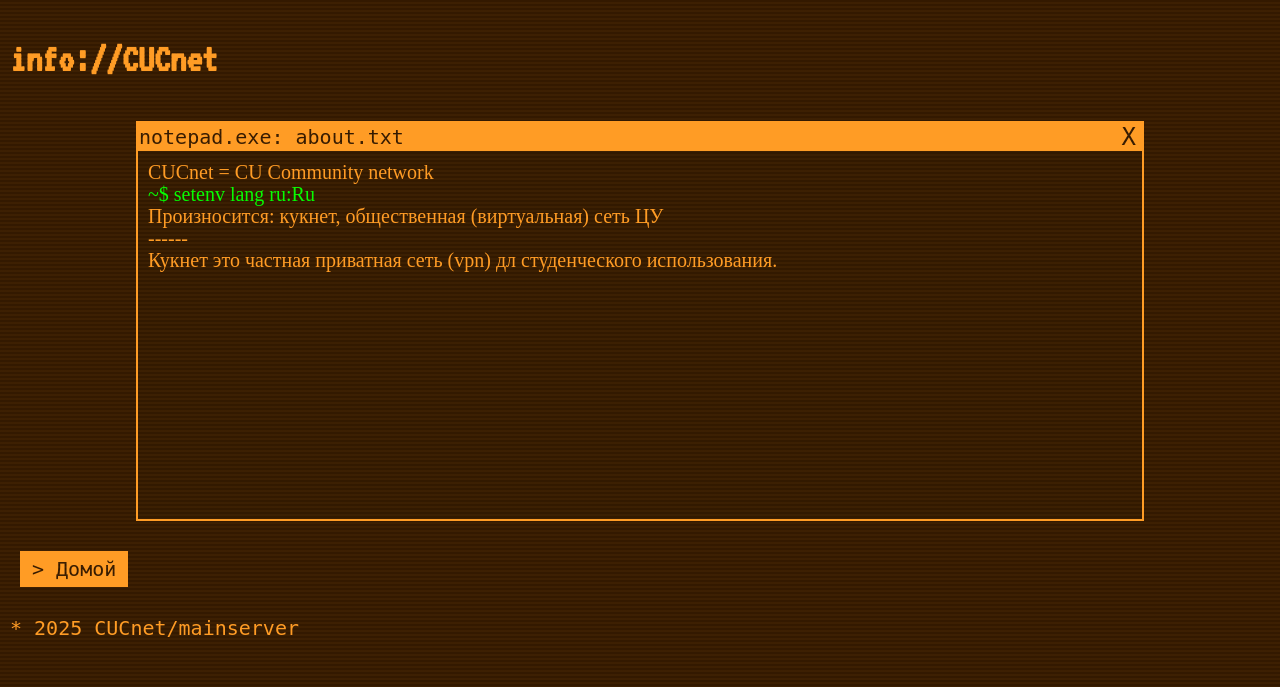
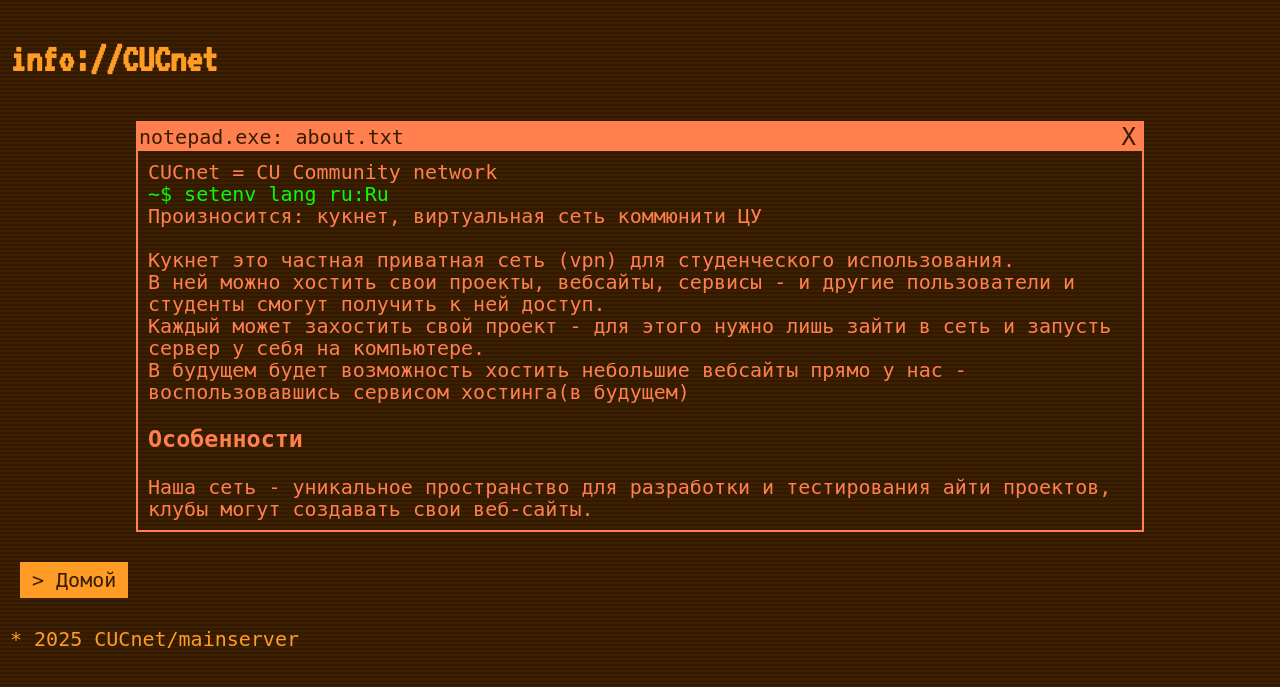
Before and after one commit to Exception0170/CUCnet-main, a FastAPI app: page /about in a window 1280 px wide. Shown: the top 687 px of the page. Run offline with FastAPI, Linux system fonts and the light colour scheme; some web fonts are replaced.

Commit message:
rules & about

```diff
--- a/website/app.py
+++ b/website/app.py
@@ -1,5 +1,5 @@
 from fastapi import FastAPI, Request, status, HTTPException
-from fastapi.responses import HTMLResponse, PlainTextResponse
+from fastapi.responses import HTMLResponse, PlainTextResponse, FileResponse
 from fastapi.templating import Jinja2Templates
 from fastapi.middleware.httpsredirect import HTTPSRedirectMiddleware
 from fastapi.middleware.cors import CORSMiddleware
@@ -12,7 +12,11 @@ from website.getservice import check_multiple_services
 import json
 import os
 
-app = FastAPI()
+app = FastAPI(
+    docs_url=None,
+    redoc_url=None,
+    openapi_url=None
+)
 
 app.mount("/static", StaticFiles(directory="website/static", html=True), name="static")
 
@@ -34,16 +38,18 @@ class SecurityMiddleware(BaseHTTPMiddleware):
     async def dispatch(self, request: Request, call_next):
         # Block CONNECT method
         if request.method == 'CONNECT':
-            return PlainTextResponse("Method Not Allowed", status_code=status.HTTP_405_METHOD_NOT_ALLOWED)
+            return templates.TemplateResponse(
+                "error.html",
+                {"request": request, "title": "error", "error": ">  405 Method not allowed"},
+                status_code=405)
 
         # Block suspicious paths
         suspicious_paths = ['.git', '.env', 'wp-', 'admin', 'http://', 'https://']
         if any(suspicious in request.url.path for suspicious in suspicious_paths):
-            return PlainTextResponse("Not Found", status_code=status.HTTP_404_NOT_FOUND)
-
-        # Block non-standard HTTP methods
-        if request.method not in ['GET', 'HEAD']:
-            return PlainTextResponse("Method Not Allowed", status_code=status.HTTP_405_METHOD_NOT_ALLOWED)
+            return templates.TemplateResponse(
+                "error.html",
+                {"request": request, "title": "error", "error": ">  404 Not found"},
+                status_code=404)
 
         response = await call_next(request)
 
@@ -107,6 +113,23 @@ async def connect(request: Request):
     return templates.TemplateResponse("guides/connect.html", {"request": request, "title": "Connect Guide"})
 
 
+@app.get("/legal/tos")
+async def tos_docx(request: Request):
+    file_path = "website/static/legal/tos.docx"
+    if not os.path.isfile(file_path):
+        return {"error": "File not found"}
+    return FileResponse(
+        path=file_path,
+        media_type='application/vnd.openxmlformats-officedocument.wordprocessingml.document',
+        filename="CUCnet_TOS.docx"
+    )
+
+
+@app.get("/rules")
+async def rules(request: Request):
+    return templates.TemplateResponse("rules.html", {"request": request, "title": "Rules"})
+
+
 # Error handlers
 @app.exception_handler(500)
 async def internal_server_error_handler(request: Request, exc: Exception):
@@ -125,14 +148,14 @@ async def internal_server_error_handler(request: Request, exc: Exception):
 @app.exception_handler(StarletteHTTPException)
 async def http_exception_handler(request: Request, exc: StarletteHTTPException):
     if exc.status_code == 404:
-        return templates.TemplateResponse("error.html", {"request": request, "title": "Not found", "error": ">  404 not found;"}, status_code=404)
+        return templates.TemplateResponse("error.html", {"request": request, "title": "Not found", "error": ">  404 not found", "message": f"Couldn't find page {request.url.path}"}, status_code=404)
     elif exc.status_code == 401:
         return templates.TemplateResponse("error.html", {"request": request, "title": "Unauthorized", "error": ">  401 Unauthorized"}, status_code=401)
     elif exc.status_code == 403:
         # Flask returned 200 here, but 403 is normal; I keep 403 status here:
-        return templates.TemplateResponse("error.html", {"request": request, "title": "Forbidden", "error": ">  403 Forbidden;"}, status_code=403)
+        return templates.TemplateResponse("error.html", {"request": request, "title": "Forbidden", "error": ">  403 Forbidden"}, status_code=403)
     elif exc.status_code == 500:
-        return templates.TemplateResponse("error.html", {"request": request, "title": "Server error", "error": ">  500 Internal server error;"}, status_code=500)
+        return templates.TemplateResponse("error.html", {"request": request, "title": "Server error", "error": ">  500 Internal server error"}, status_code=500)
     else:
         return PlainTextResponse(str(exc.detail), status_code=exc.status_code)
 
--- a/website/templates/about.html
+++ b/website/templates/about.html
@@ -2,15 +2,21 @@
 
 {% block content %}
 <h1>info://CUCnet</h1>
-<div class="window" style="width: 80%; height: 400px;">
-  <div class="window-top-bar">notepad.exe: about.txt<span class="fake-close">X</span></div>
-  <div class="window-content" style="font-family:'TDAtext'">
-    CUCnet = CU Community network<br>
-    <span style="color:lime">~$ setenv lang ru:Ru</span><br>
-    Произносится: кукнет, общественная (виртуальная) сеть ЦУ<br>
-    ------<br>
-    Кукнет это частная приватная сеть (vpn) дл студенческого использования.<br>
-  </div>
+<div class="window" style="width: 80%; color:coral; border-color:coral">
+    <div class="window-top-bar" style="background-color:coral">notepad.exe: about.txt<span class="fake-close">X</span></div>
+    <div class="window-content">
+        CUCnet = CU Community network<br>
+        <span style="color:lime">~$ setenv lang ru:Ru</span><br>
+        Произносится: кукнет, виртуальная сеть коммюнити ЦУ<br>
+        <br>
+        Кукнет это частная приватная сеть (vpn) для студенческого использования.<br>
+        В ней можно хостить свои проекты, вебсайты, сервисы - и другие пользователи и студенты смогут получить к ней доступ.<br>
+        Каждый может захостить свой проект - для этого нужно лишь зайти в сеть и запусть сервер у себя на компьютере.<br>
+        В будущем будет возможность хостить небольшие вебсайты прямо у нас - воспользовавшись сервисом хостинга(в будущем)
+        <h3>Особенности</h3>
+        Наша сеть - уникальное пространство для разработки и тестирования айти проектов, клубы могут создавать свои веб-сайты.<br>
+
+    </div>
 </div>
 <a href="/" class="link-button">> Домой</a>
 {% endblock %}
--- a/website/templates/error.html
+++ b/website/templates/error.html
@@ -3,5 +3,6 @@
 <h1>sys://error</h1>
 <h2 style="color:red">{{ error }}</h2>
 {{ message }}<br>
+<br>
 <a href="/" class="link-button">>Домой</a>
 {% endblock %}
```
Also changed, not shown: website/templates/rules.html (added, +20 -0 lines), 1 other file.
